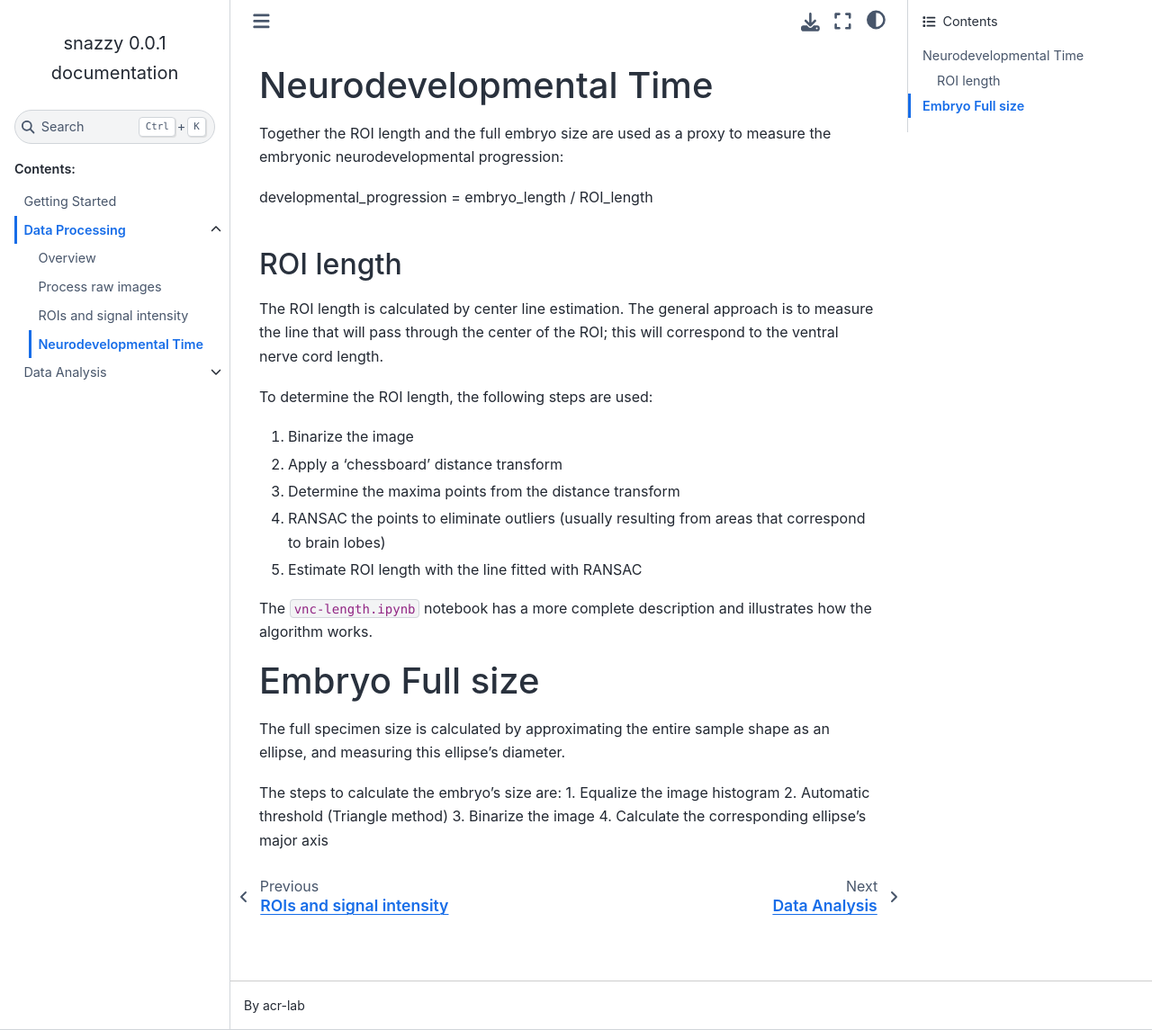
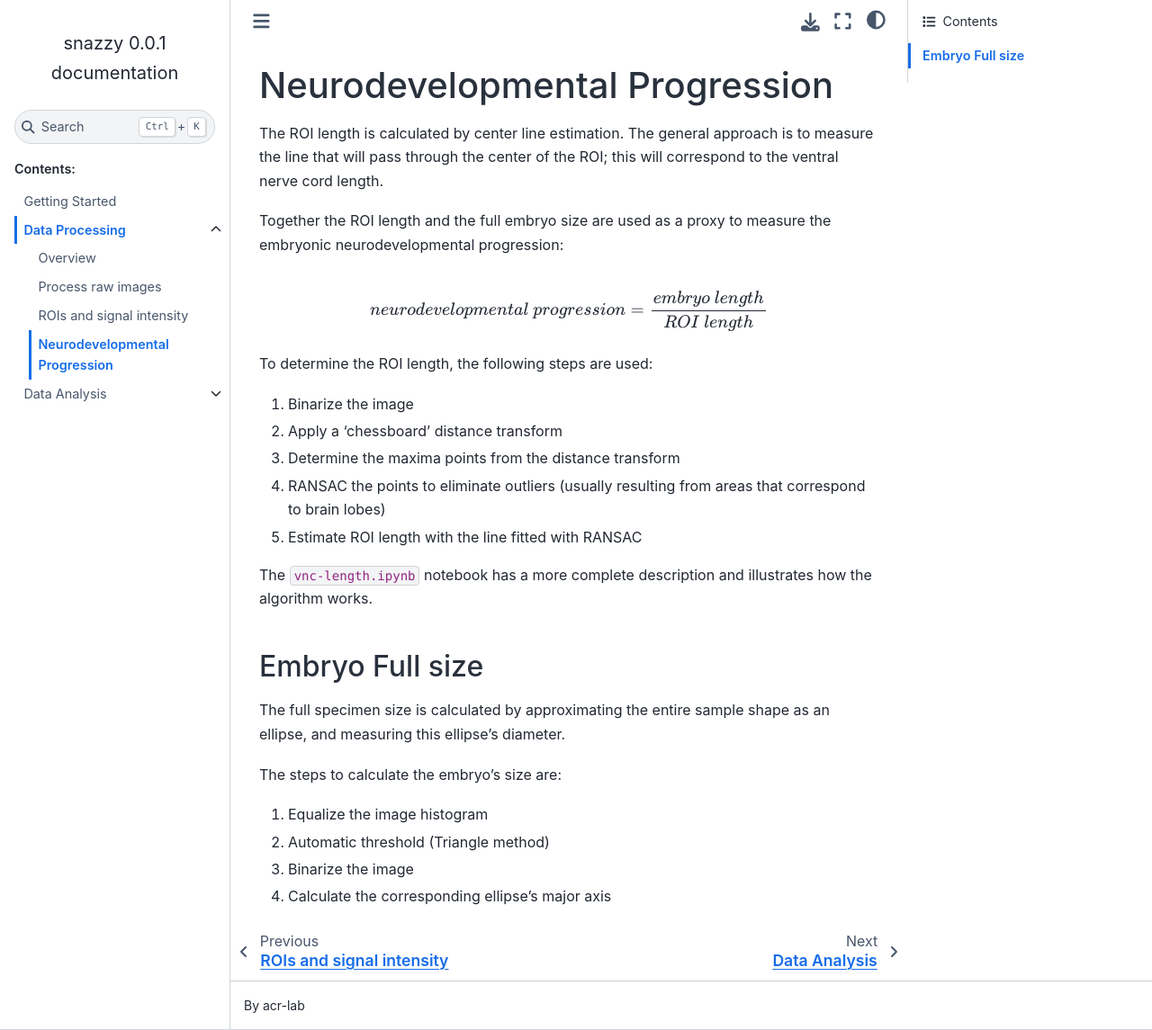
Before and after one commit to ACRLab/snazzy, a Sphinx documentation site: the page built from docs/source/Data_processing/Neurodevelopmental_progression.rst, in a window 1280 px wide and 1145 px high. Shown: the whole window at 90% size. Built offline with Sphinx 7.4.7 and the Sphinx Book theme 1.1.4, drawn with Linux system fonts in a browser that asks for light colours.

Commit message:
docs: rename ROI length to Neurodev progression

```diff
--- a/docs/source/Data_processing/ROI_length.rst
+++ b/docs/source/Data_processing/Neurodevelopmental_progression.rst
@@ -1,14 +1,13 @@
-Neurodevelopmental Time
-----------------
-Together the ROI length and the full embryo size are used as a proxy to measure the embryonic neurodevelopmental progression:
-
-developmental_progression = embryo_length / ROI_length
-
-ROI length
-==========
+Neurodevelopmental Progression
+==============================
 
 The ROI length is calculated by center line estimation.
 The general approach is to measure the line that will pass through the center of the ROI; this will correspond to the ventral nerve cord length.
+
+Together the ROI length and the full embryo size are used as a proxy to measure the embryonic neurodevelopmental progression:
+
+.. math::
+    neurodevelopmental\ progression = \frac{embryo\ length}{ROI\ length}
 
 To determine the ROI length, the following steps are used:
 
@@ -26,6 +25,7 @@ Embryo Full size
 The full specimen size is calculated by approximating the entire sample shape as an ellipse, and measuring this ellipse's diameter.
 
 The steps to calculate the embryo's size are:
+
 1. Equalize the image histogram
 2. Automatic threshold (Triangle method)
 3. Binarize the image
--- a/docs/source/Data_processing/Overview.rst
+++ b/docs/source/Data_processing/Overview.rst
@@ -34,4 +34,4 @@ Refer to the other documentation pages for a description of the pipeline steps:
 
 * `Process raw data <Process_raw_data.html>`__
 * `ROI and signal intensity <ROIs_and_signal_intensity.html>`__
-* `ROI length <ROI_length.html>`__
+* `Neurodevelopmental_progression <Neurodevelopmental_progression.html>`__
--- a/docs/source/Data_processing/index.rst
+++ b/docs/source/Data_processing/index.rst
@@ -8,4 +8,4 @@ Data Processing
    Overview
    Process_raw_data
    ROIs_and_signal_intensity
-   ROI_length
+   Neurodevelopmental_progression
```
